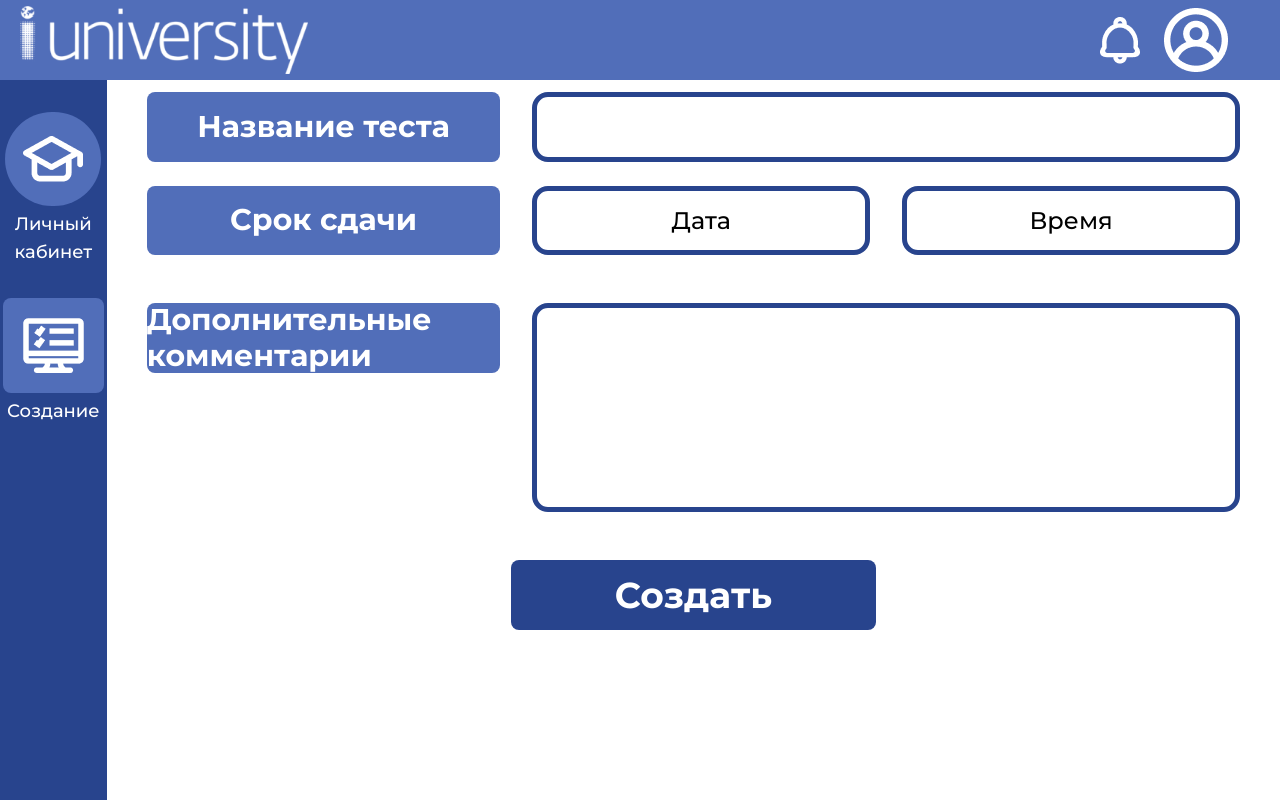
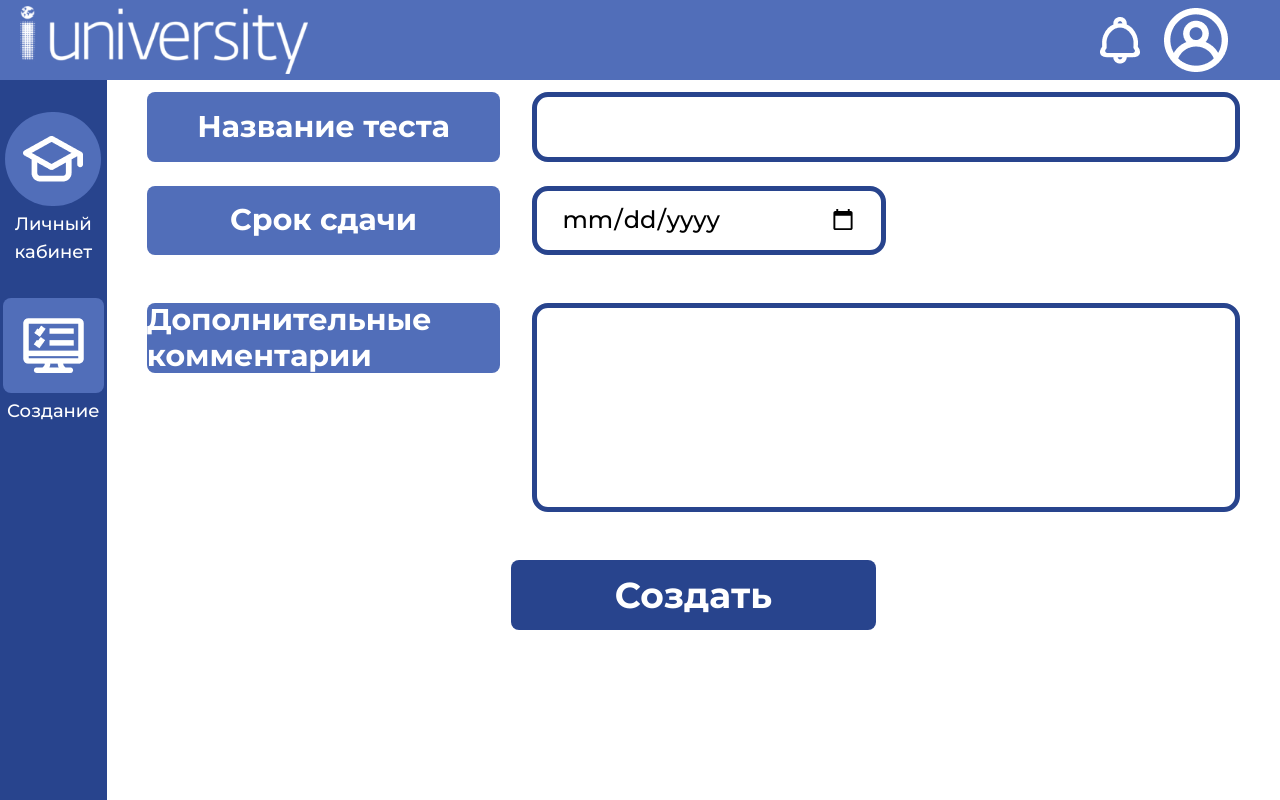
Before and after one commit to lexunok/testingSystem, a Django app: page /author/test/new in a window 1280 px wide. Run offline with Django 4.2, Linux system fonts and the light colour scheme; some libraries are stand-ins or nearby versions.

Commit message:
some new changes

```diff
--- a/practice/testing_system/admin.py
+++ b/practice/testing_system/admin.py
@@ -1,8 +1,10 @@
 from django.contrib import admin
 
-from .models import Question, Test, Set, Student
+from .models import Question, Test, Set, Student, Result, Answer
 
 admin.site.register(Question)
 admin.site.register(Student)
 admin.site.register(Set)
 admin.site.register(Test)
+admin.site.register(Result)
+admin.site.register(Answer)
--- a/practice/testing_system/forms.py
+++ b/practice/testing_system/forms.py
@@ -2,6 +2,18 @@ from django import forms
 from django.contrib.auth.forms import UserCreationForm, AuthenticationForm
 from django.contrib.auth.models import User
 
+from .models import Test
+
+
+class TestForm(forms.ModelForm):
+    class Meta:
+        model = Test
+        fields = ('name', 'deadline', 'description')
+        widgets = {
+            "name": forms.TextInput(attrs={"class": 'testname'}),
+            "description": forms.Textarea(attrs={"class": 'testaddition'}),
+            "deadline": forms.DateInput(attrs={"class": 'testdate','type': 'date'}),
+        }
 
 
 class LoginForm(AuthenticationForm):
--- /dev/null
+++ b/practice/testing_system/static/css/testForm.css
@@ -0,0 +1,45 @@
+.testname, .testdate {
+    border-width: 5px;
+    border-color: #28448D;
+    color: #000000;
+    font-weight: 500;
+    height: 100%;
+    width: 100%;
+    border-radius: 16px;
+    font-size: 24px;
+    line-height: 32px;
+    padding-left: 24px;
+    padding-right: 24px;
+}
+
+.testdate::placeholder {
+    color: #000000;
+    font-size: 24px;
+    line-height: 32px;
+    font-weight: 500;
+    text-align: center;
+}
+.testdate:focus::placeholder {
+    color: transparent;
+}
+.testaddition {
+    border-width: 5px;
+    border-color: #28448D;
+    color: #000000;
+    font-weight: 500;
+    height: 100%;
+    width: 100%;
+    border-radius: 16px;
+    font-size: 24px;
+    line-height: 32px;
+    padding-left: 24px;
+    padding-right: 24px;
+    padding-top: 16px;
+    padding-bottom: 16px;
+    resize: none;
+}
+
+.testname:focus, .testdate:focus, .testaddition:focus {
+    outline: 2px solid transparent;
+    outline-offset: 2px;
+}
--- a/practice/testing_system/templates/testing_system/testCreated.html
+++ b/practice/testing_system/templates/testing_system/testCreated.html
@@ -125,7 +125,7 @@
                         </ul>
                     </div>
                     <div class="h-1/6 flex items-center justify-center ">
-                        <form action="{% url 'testform' %}" id="main-main-right">
+                        <form action="{% url 'testForm' %}" id="main-main-right">
                             <button type="submit" class="p-4 rounded-2xl bg-[#28448D] flex items-center justify-center  text-[#FFFFFF] text-3xl font-bold select-none">
                                 <div class="flex flex-row">
                                     <div class="px-2 flex items-center justify-center">
--- a/practice/testing_system/templates/testing_system/testForm.html
+++ b/practice/testing_system/templates/testing_system/testForm.html
@@ -41,7 +41,7 @@
             <div class="w-11/12 px-10 flex flex-col py-5">
                 <div class="w-full flex flex-row  flex-none pr-2.5 " id="main-header">
                     <div class="w-1/12 h-1/2">
-                        <form action="{% url 'testcreated' %}" class="w-full h-full">
+                        <form action="{% url 'testCreated' %}" class="w-full h-full">
                             <button type="submit" class="transition duration-300 ease-in-out w-full h-full">
                                 <div class="flex flex-row w-full h-full">
                                     <div class="flex items-center px-1">
@@ -135,7 +135,7 @@
                             </div>
                         </div>
                         <div class="w-full py-1">
-                            <form action="{% url 'testСreated' %}" class="w-full flex justify-center" id="">
+                            <form action="{% url 'testCreated' %}" class="w-full flex justify-center" id="">
                                 <button type="submit" class="p-3 rounded-2xl bg-[#28448D] flex items-center justify-center  text-[#FFFFFF] text-xl font-bold select-none">
                                     <div class="flex flex-row px-10">
                                         <div class="px-2 flex items-center justify-center">
--- a/practice/testing_system/templates/testing_system/testNew.html
+++ b/practice/testing_system/templates/testing_system/testNew.html
@@ -11,6 +11,7 @@
     <link rel="stylesheet" href="{% static "css/font.css" %}" />
     <link rel="preconnect" href="https://fonts.googleapis.com">
     <link rel="preconnect" href="https://fonts.gstatic.com" crossorigin>
+    <link rel="stylesheet" href="{% static "css/testForm.css" %}" />
     <link href="https://fonts.googleapis.com/css2?family=Montserrat:ital,wght@0,100;0,200;0,300;0,400;0,500;0,600;0,700;0,800;0,900;1,100;1,200;1,300;1,400;1,500;1,600;1,700;1,800;1,900&display=swap" rel="stylesheet">
     <title>Создание теста</title>
     <style>#main-main-10{height: 10%;}#main-main-30 {height: 30%;}</style>
@@ -20,16 +21,14 @@
         {% include "pattern/header.html" %}
         <div class="flex flex-row" id="main">
             {% include "pattern/navAuthor2.html" %}
-            <div class="w-11/12 px-10 flex flex-col h-full py-3">
+            <form method="post" class="w-11/12 px-10 flex flex-col h-full py-3">
+                {%csrf_token%}
                 <div class="flex flex-row w-full" id="main-main-10">
                     <div class="rounded-lg text-[#FFFFFF] bg-[#516EB9] text-3xl font-bold justify-center select-none flex items-center w-1/3 mr-4">
                         Название теста
                     </div>
                     <div class="w-2/3 ml-4">
-                        <input type="text"
-                               placeholder=""
-                               name="testname"
-                               class="border-[#28448D] border-[5px] text-[#000000] font-medium h-full w-full rounded-2xl text-2xl px-6 focus:outline-none placeholder:text-[#000000] placeholder:text-2xl placeholder:font-medium" />
+                        {{form.name}}
                     </div>
                 </div>
                 <div class="flex flex-row w-full my-6" id="main-main-10">
@@ -38,16 +37,7 @@
                     </div>
                     <div class="w-2/3 ml-4 flex flex-row">
                         <div class="w-1/2 mr-4">
-                            <input type="text"
-                                   placeholder="Дата"
-                                   name="testdate"
-                                   class="border-[#28448D] border-[5px] text-[#000000] font-medium h-full w-full rounded-2xl text-2xl px-6 text-center focus:outline-none placeholder:text-[#000000] placeholder:text-2xl placeholder:font-medium placeholder:text-center" />
-                        </div>
-                        <div class="w-1/2 ml-4">
-                            <input type="text"
-                                   placeholder="Время"
-                                   name="testtime"
-                                   class="border-[#28448D] border-[5px] text-[#000000] font-medium h-full w-full rounded-2xl text-2xl px-6 text-center focus:outline-none placeholder:text-[#000000] placeholder:text-2xl placeholder:font-medium placeholder:text-center" />
+                            {{form.deadline}}
                         </div>
                     </div>
                 </div>
@@ -56,17 +46,17 @@
                         Дополнительные комментарии
                     </div>
                     <div class="w-2/3 ml-4">
-                        <textarea class="resize-none border-[#28448D] border-[5px] text-[#000000] font-medium h-full w-full rounded-2xl text-2xl px-6 focus:outline-none placeholder:text-[#000000] placeholder:text-2xl placeholder:font-medium"></textarea>
+                        {{form.description}}
                     </div>
                 </div>
                 <div class="w-full my-6" id="main-main-10">
-                    <form action="{% url 'testCreated' %}" class="h-full">
+                    <div class="h-full">
                         <button type="submit" class="transition duration-300 ease-in-out bg-[#28448D] h-full w-1/3 rounded-lg flex mx-auto hover:bg-[#5066A0] text-4xl text-[#FFFFFF] flex justify-center items-center font-bold">
                             Создать
                         </button>
-                    </form>
+                    </div>
                 </div>
-            </div>
+            </form>
         </div>
     </div>
 </body>
--- a/practice/testing_system/urls.py
+++ b/practice/testing_system/urls.py
@@ -13,8 +13,8 @@ urlpatterns = [
     path("student/sets/desc/<int:test_id>", views.test_description_view, name="testDescription"),
     path("student/progress", views.progress_view, name="progress"),
     path("author/home", views.author_home_view, name="authorHome"),
-    path("author/test/new", views.test_new_view, name="newTest"),
-    path("author/test/created", views.test_created_view, name="testCreated"),
+    path("author/test/new", views.test_new_view, name="testNew"),
+    path("author/test/<int:test_id>", views.test_created_view, name="testCreated"),
     path("author/test/form", views.test_form_view, name="testForm"),
     path("teacher/home", views.teacher_home_view, name="teacherHome"),
 ]
--- a/practice/testing_system/views.py
+++ b/practice/testing_system/views.py
@@ -1,7 +1,7 @@
 from django.contrib.auth import authenticate, login, logout
 from django.contrib.auth.models import Group, User
 from django.shortcuts import render, redirect
-from .forms import RegistrationForm, LoginForm
+from .forms import RegistrationForm, LoginForm, TestForm
 from .models import Student, Set, Test
 
 
@@ -68,30 +68,37 @@ def teacher_home_view(request):
 def set_description_view(request, set_id):
     set = Set.objects.get(id=set_id)
     tests = Test.objects.filter(set=set).order_by('deadline')[0:2].all()
-    return render(request, 'testing_system/setDescription.html', context={'set': set,'tests':tests})
+    return render(request, 'testing_system/setDescription.html', context={'set': set, 'tests': tests})
 
 
 def test_view(request, test_id):
     test = Test.objects.get(id=test_id)
-    return render(request, 'testing_system/test.html',context={'test':test})
+    return render(request, 'testing_system/test.html', context={'test': test})
 
 
 def set_tests_view(request, set_id):
     set = Set.objects.get(id=set_id)
     tests = Test.objects.filter(set=set).all()
-    return render(request, 'testing_system/setTests.html', context={'set': set,'tests':tests})
+    return render(request, 'testing_system/setTests.html', context={'set': set, 'tests': tests})
 
 
 def test_description_view(request, test_id):
     test = Test.objects.get(id=test_id)
-    return render(request, 'testing_system/testDescription.html',context={'test':test})
+    return render(request, 'testing_system/testDescription.html', context={'test': test})
 
 
 def test_new_view(request):
-    return render(request, 'testing_system/testNew.html')
+    if request.method == 'POST':
+        form = TestForm(request.POST)
+        if form.is_valid():
+            test = form.save()
+            return redirect('/author/test/' + str(test.id))
+    else:
+        form = TestForm()
+    return render(request, 'testing_system/testNew.html', context={'form': form})
 
 
-def test_created_view(request):
+def test_created_view(request, test_id):
     return render(request, 'testing_system/testCreated.html')
 
 
```
Also changed, not shown: practice/testing_system/models.py (+11 -4 lines), practice/testing_system/static/css/questionForm.css (added, +47 -0 lines), practice/db.sqlite3.
